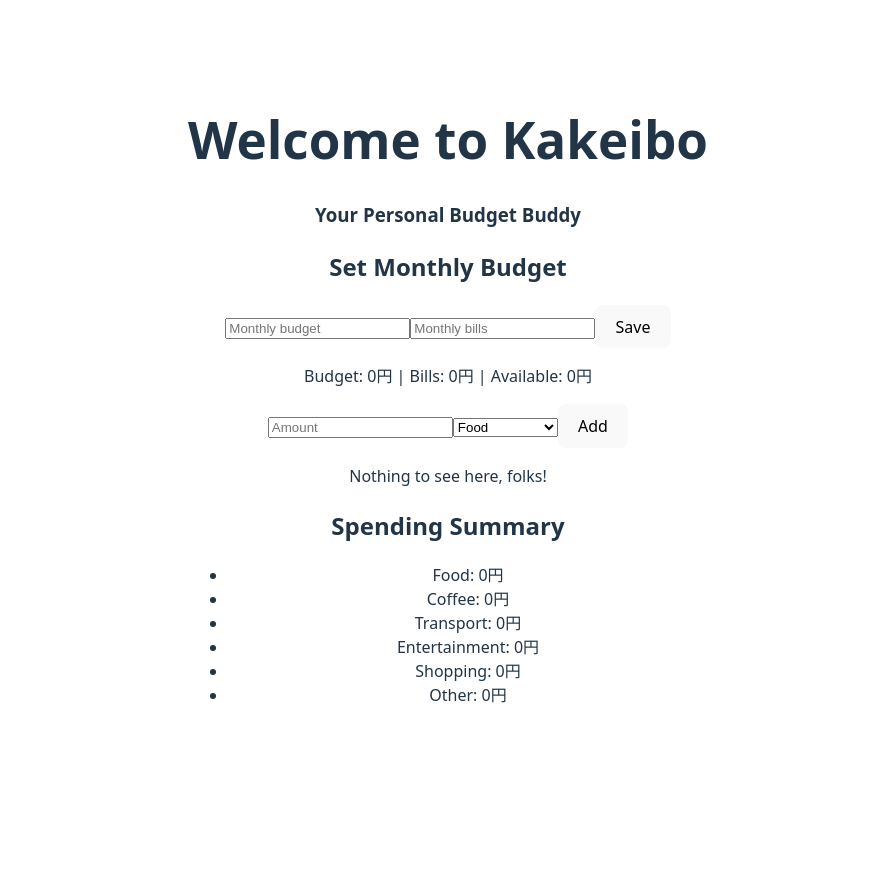
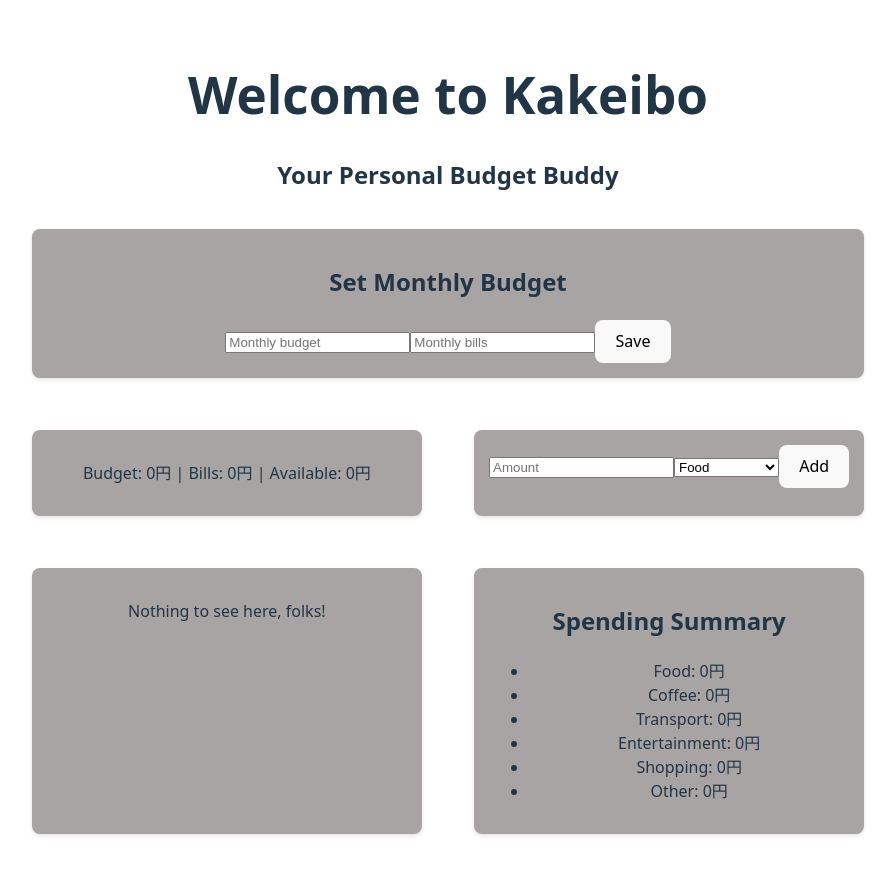
Before and after one commit to MaddRussian/kakeibo, a React (Vite) app: page / in a window 1280 px wide. Shown: the top 874 px of the page, without its empty margins (192-1087 px from the left). Before the commit the page ends 800 px from the top, so only its background shows below. Built offline with nearby package versions, Linux system fonts and the light colour scheme.

Commit message:
create grid layout

```diff
--- a/src/App.css
+++ b/src/App.css
@@ -1,6 +1,3 @@
-.app {
-  margin: 16px;
-}
 
 #root {
   max-width: 1280px;
@@ -9,9 +6,26 @@
   text-align: center;
 }
 
+.app-container {
+  margin: 16px;
+}
 
-.card {
-  padding: 2em;
+.grid-container {
+  display: grid;
+  grid-template-columns: 1fr 1fr;
+  gap: 20px;
+}
+
+.section {
+  background: #a9a4a4;
+  padding: 15px;
+  margin: 16px;
+  border-radius: 8px;
+  box-shadow: 0 2px 4px rgba(0,0,0,0.1);
+}
+
+.budget {
+  grid-column: span 2;
 }
 
 .read-the-docs {
--- a/src/App.jsx
+++ b/src/App.jsx
@@ -37,12 +37,11 @@ function App() {
   return (
     <div className="app-container">
       <h1>Welcome to Kakeibo</h1>
+      <h2>Your Personal Budget Buddy</h2>
 
       <div className="grid-container">
-        <div className="budget-section">
 
-
-      <h3>Your Personal Budget Buddy</h3>
+        <div className="budget section">
       <BudgetForm
         budget={budget}
         setBudget={setBudget}
@@ -51,21 +50,21 @@ function App() {
         />
         </div>
 
-        <div className="overview-section">
+        <div className="overview section">
       <p>
         Budget: {budget}円 | Bills: {bills}円 | Available: {available}円
       </p>
         </div>
 
-        <div className="add-expense-section">
+        <div className="add-expense section">
           <AddExpenseForm onAdd={addExpense} />
         </div>
 
-        <div className="expense-list-section">
+        <div className="expense-list section">
           <ExpenseList expenses={expenses} onDelete={handleDeleteExpense} />
         </div>
 
-        <div className="summary-section">
+        <div className="summary section">
           <Summary expenses={expenses} />
         </div>
 
```
